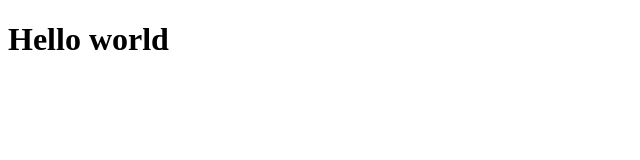
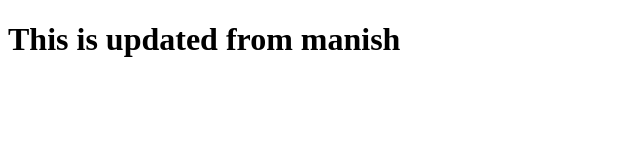
Before and after one commit to Rajan1055/Github-marathan, a plain HTML site: page index.html in a window 1280 px wide. Shown: the whole page, without its empty margins (0-640 px from the left). Drawn offline with Linux system fonts and the light colour scheme.

Commit message:
changed me manish

```diff
--- a/index.html
+++ b/index.html
@@ -6,6 +6,6 @@
     <title>Document</title>
 </head>
 <body>
-   <h1>Hello world</h1>
+   <h1>This is updated from manish</h1>
 </body>
 </html>
```
